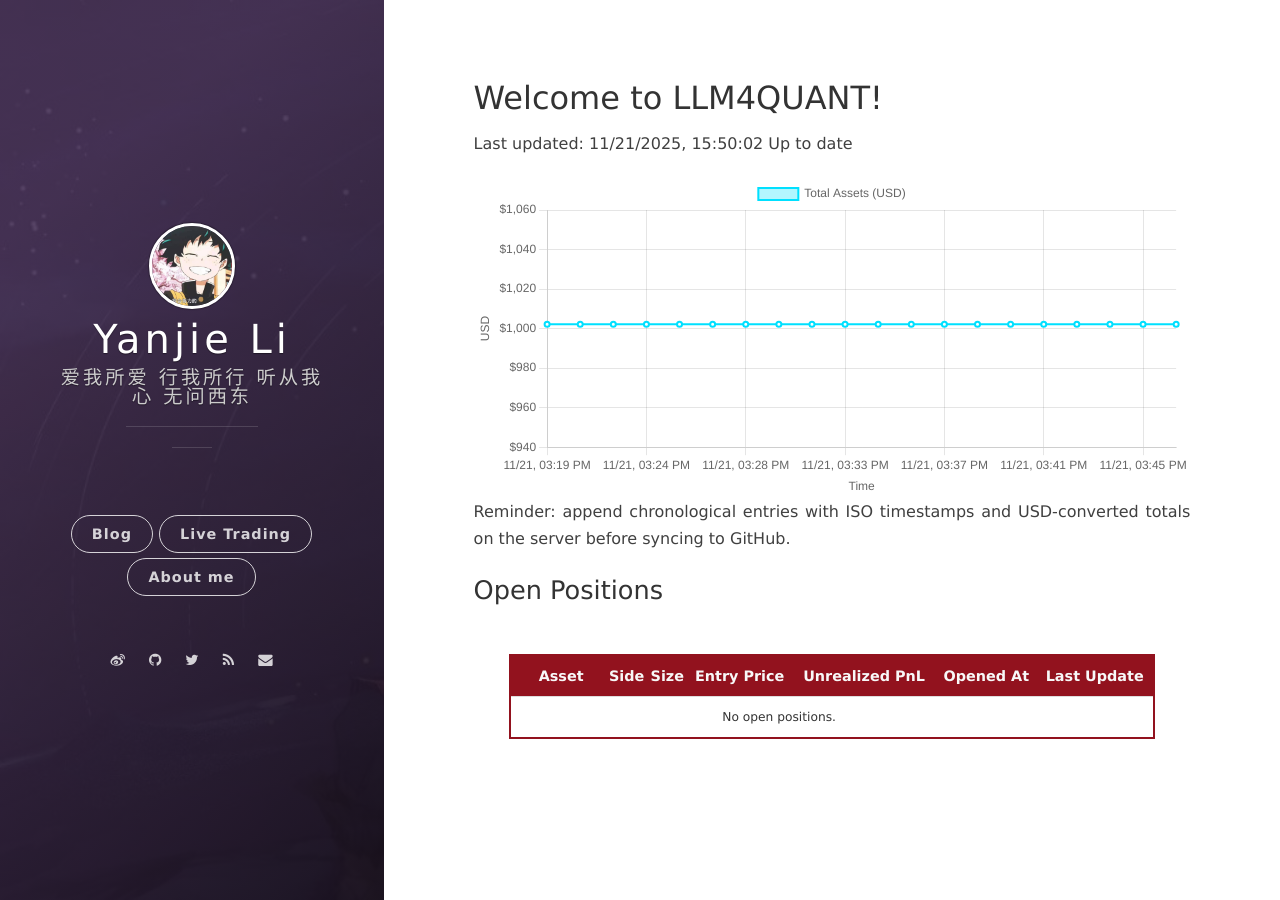
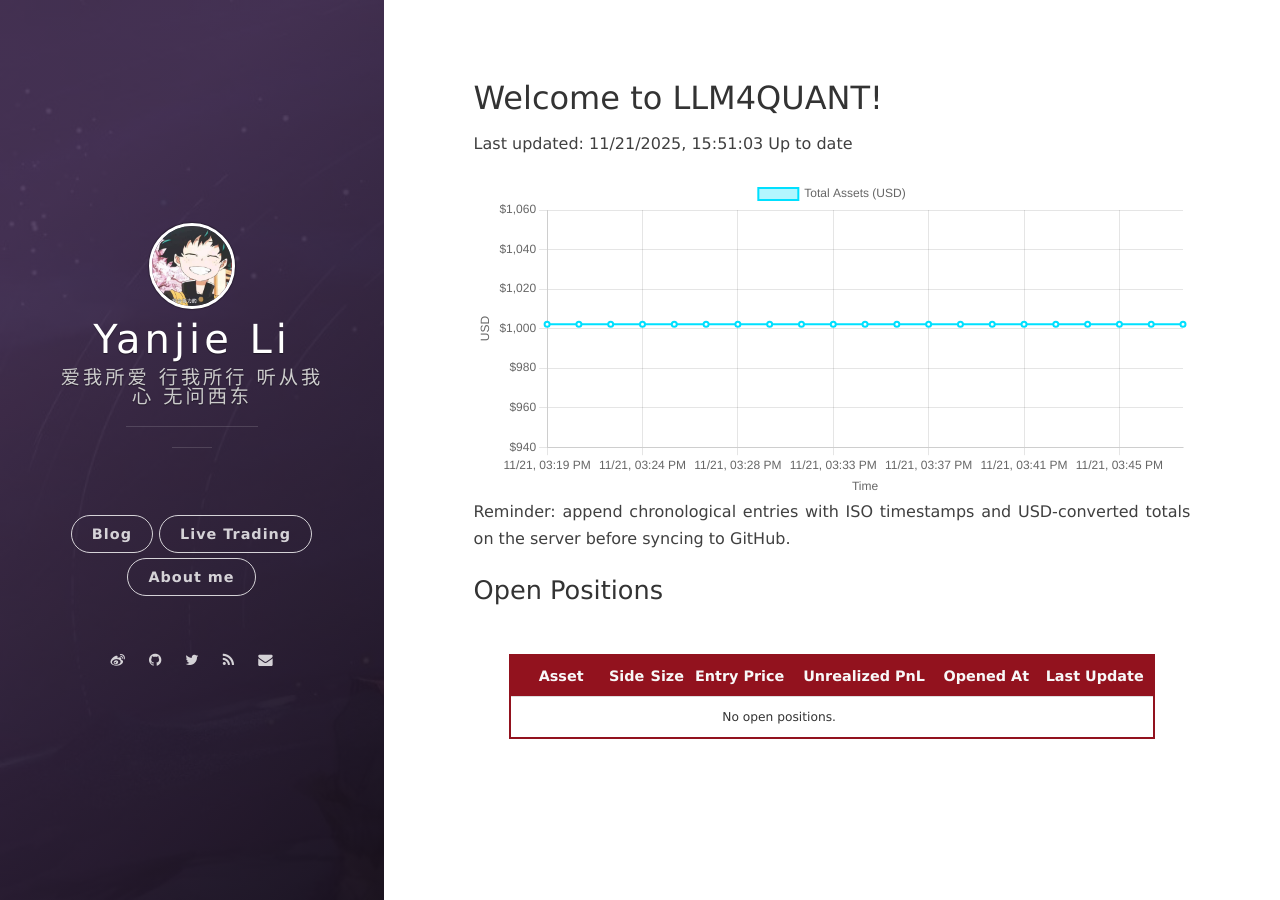
Before and after one commit to leeyegy/leeyegy.github.io, a Jekyll site: the page built from live-trading.html, in a window 1280 px wide. Built offline with Jekyll 4.4.1, drawn with Linux system fonts in a browser that asks for light colours; nearby versions of some CDN libraries.

Commit message:
AccountMonitor: update balance history 2025-11-21T23:51:03+08:00

```diff
--- a/assets/data/binance/balance-history.json
+++ b/assets/data/binance/balance-history.json
@@ -1,5 +1,5 @@
 {
-  "generatedAt": "2025-11-21T23:50:02+08:00",
+  "generatedAt": "2025-11-21T23:51:03+08:00",
   "asset": "total_usd_value",
   "history": [
     {
@@ -81,6 +81,10 @@
     {
       "timestamp": "2025-11-21T23:50:02+08:00",
       "totalUsd": 1002.16734911
+    },
+    {
+      "timestamp": "2025-11-21T23:51:03+08:00",
+      "totalUsd": 1002.16734911
     }
   ]
 }
```
